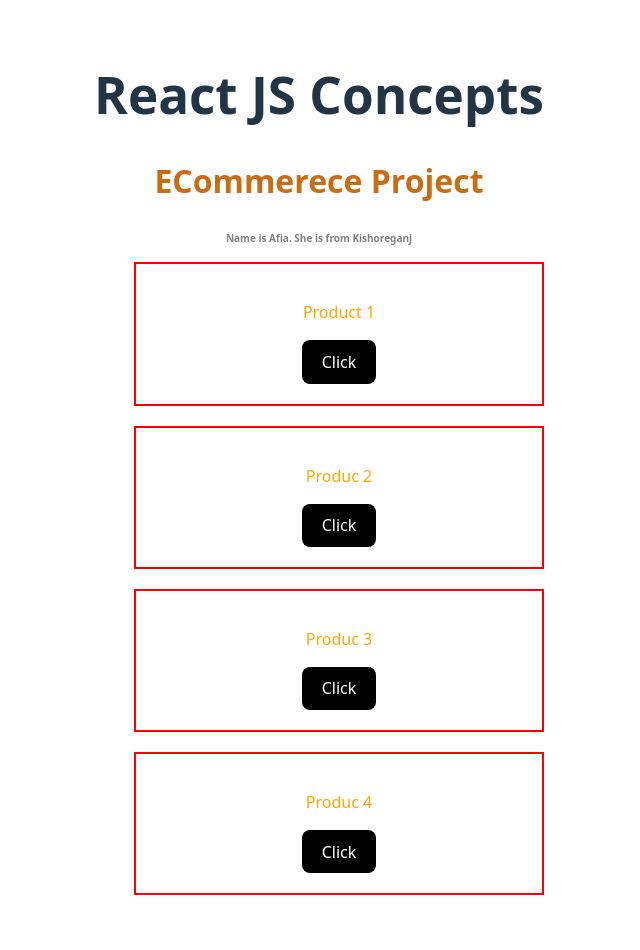
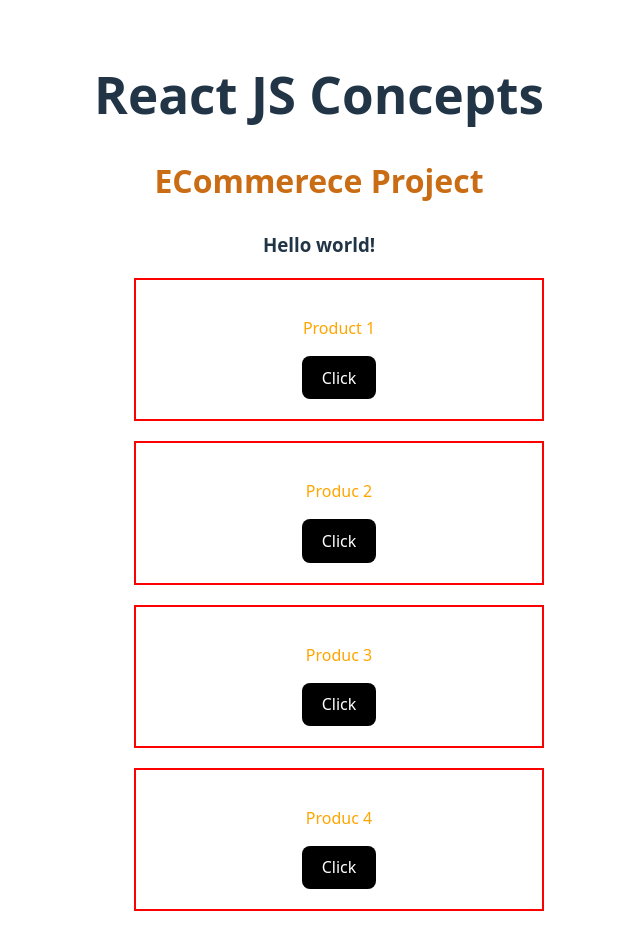
Before and after one commit to kaonashi555/React-basic, a React (Vite) app: page / in a window 1280 px wide. Shown: the top 950 px of the page, without its empty margins (321-961 px from the left). Built offline with nearby package versions, Linux system fonts and the light colour scheme.

Commit message:
Ternary Statement 1

```diff
--- a/src/components/products/index.jsx
+++ b/src/components/products/index.jsx
@@ -1,6 +1,8 @@
 import ProductItem from "./components/product-item";
 
 import "./style.css";
+
+const flag = false;
 
 // directly destructring here..otherwise the code will be like that:
 // function ProductList({props}){
@@ -14,7 +16,14 @@ import "./style.css";
 function ProductList({name,city,datalist}){
      // Styling react app:using external stylesheet (style.css)
      return <div> <h2 className="title"> ECommerece Project</h2>
-     <h3 className="info"> Name is {name}. She is from {city} </h3>
+     {
+          flag ? (
+               <h3 className="info"> Name : {name}. City : {city} </h3>
+          ): (
+               <h3>Hello world!</h3>
+          )
+     }
+
 
      {/* <ProductItem/> */}
 
```
